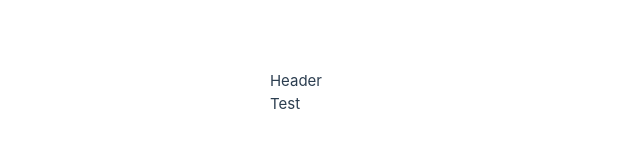
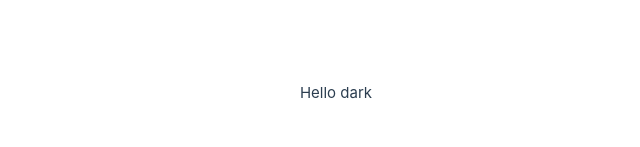
Before and after one commit to rsauvehoover/NumGame, a Vue app: page / in a window 1280 px wide. Shown: the part 307-454 px from the top of the page, without its empty margins (304-944 px from the left). Built offline with nearby package versions, Linux system fonts and the light colour scheme.

Commit message:
feat: more component boilerplate

```diff
--- a/src/App.vue
+++ b/src/App.vue
@@ -1,30 +1,15 @@
-<script setup lang="ts"></script>
-
 <template>
   <header>
-    <div class="wrapper">Header</div>
+    <HeaderBar />
+    <div>Hello {{ mode }}</div>
   </header>
-
-  <main>Test</main>
 </template>
 
-<style scoped>
-header {
-  line-height: 1.5;
-}
+<script setup>
+import HeaderBar from "@/components/HeaderBar.vue";
+import { computed } from "vue";
+import { useSettingsStore } from "@/stores/settings";
 
-@media (min-width: 1024px) {
-  header {
-    display: flex;
-    flex-direction: column;
-    place-items: center;
-    padding-right: calc(var(--section-gap) / 2);
-  }
-
-  header .wrapper {
-    display: flex;
-    place-items: flex-start;
-    flex-wrap: wrap;
-  }
-}
-</style>
+const settingStore = useSettingsStore();
+const mode = computed(() => settingStore.mode);
+</script>
--- /dev/null
+++ b/src/components/DarkModeToggle.vue
@@ -0,0 +1,5 @@
+<template>
+  <div>toggle</div>
+</template>
+
+<script setup></script>
--- /dev/null
+++ b/src/components/HeaderBar.vue
@@ -0,0 +1,3 @@
+<template>
+  <div></div>
+</template>
```
